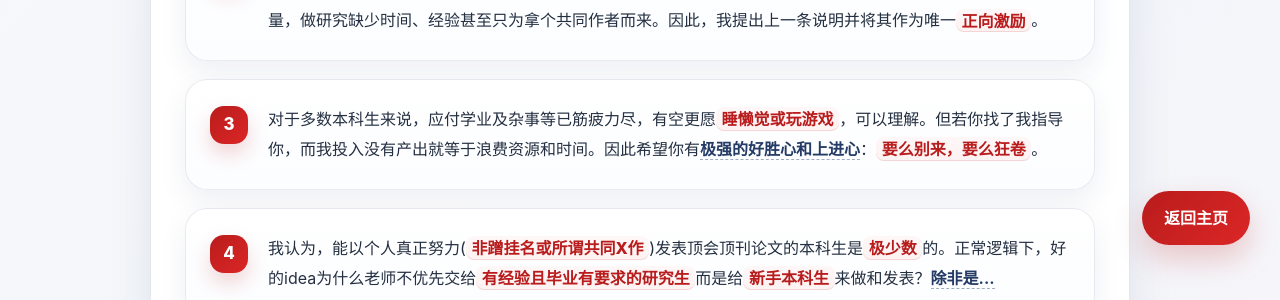
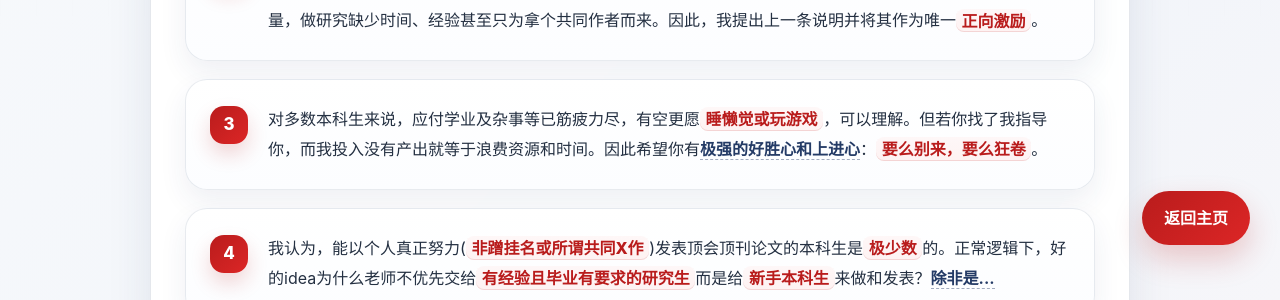
Before and after one commit to fangvv/Homepage, a Jekyll site: the page faq.html, which Jekyll copies as it is, in a window 1280 px wide. Shown: the part 625-925 px from the top of the page. Built offline with Jekyll 4.4.1, drawn with Linux system fonts in a browser that asks for light colours; comment, search, counter and statistics services are not loaded.

Commit message:
update faq

```diff
--- a/faq.html
+++ b/faq.html
@@ -350,7 +350,7 @@ AI隐私安全, AI Privacy
                 <li>我的学生都是我自己带，而不是给别人或者博士生带。受客观条件如工位、精力所限，我组<strong>仅接收预期留组读硕博的本科生</strong>进组实习。若你对我的研究<strong>真感兴趣</strong>且想有所作为，那么真诚欢迎你来与我共同成长，彼此成就。</li>
 
 <li>当前学术界高度内卷，老师考核<a href="https://www.zhihu.com/question/1976088728318538595" target="_blank">压力极大</a>。<strong>课外培养本科生<a href="https://www.zhihu.com/question/1993742963784848897/answer/1993748322066920997" target="_blank">非必要的考核指标</a></strong>。同时对多数本科生来说，大创是为拿学分、临了突击完成且最终评级的不确定性高，竞赛仅学校认定目录中的且至少获省部级奖才记为老师工作量，做研究缺少时间、经验甚至只为拿个共同作者而来。因此，我提出上一条说明并将其作为唯一<strong>正向激励</strong>。</li>
-                <li>对于多数本科生来说，应付学业及杂事等已筋疲力尽，有空更愿<strong>睡懒觉或玩游戏</strong>，可以理解。但若你找了我指导你，而我投入没有产出就等于浪费资源和时间。因此希望你有<a href="https://p9.itc.cn/q_70/images03/20211231/97b9e0e41e424e699d87b0a6c46add0e.jpeg" target="_blank">极强的好胜心和上进心</a>：<strong>要么别来，要么狂卷</strong>。</li>
+                <li>对多数本科生来说，应付学业及杂事等已筋疲力尽，有空更愿<strong>睡懒觉或玩游戏</strong>，可以理解。但若你找了我指导你，而我投入没有产出就等于浪费资源和时间。因此希望你有<a href="https://p9.itc.cn/q_70/images03/20211231/97b9e0e41e424e699d87b0a6c46add0e.jpeg" target="_blank">极强的好胜心和上进心</a>：<strong>要么别来，要么狂卷</strong>。</li>
                 <li>我认为，能以个人真正努力(<strong>非蹭挂名或所谓共同X作</strong>)发表顶会顶刊论文的本科生是<strong>极少数</strong>的。正常逻辑下，好的idea为什么老师不优先交给<strong>有经验且毕业有要求的研究生</strong>而是给<strong>新手本科生</strong>来做和发表？<a href="https://www.zhihu.com/question/2014876930340569682/answer/2015195763613914710" target="_blank">除非是...</a></li>
                 <li><strong>大一学生请谨慎进组</strong>，一是课程和社会活动极为繁重且未上专业课，二是成绩排名不稳定，三是专业未分流、人生规划尚未成型。即便有少数优秀的特例，也基本志不在此，意欲外推。一般来说，老师<a href="https://www.zhihu.com/question/519787074/answer/3389339862" target="_blank">吃力不讨好</a>的概率极高。</li>
 
```
